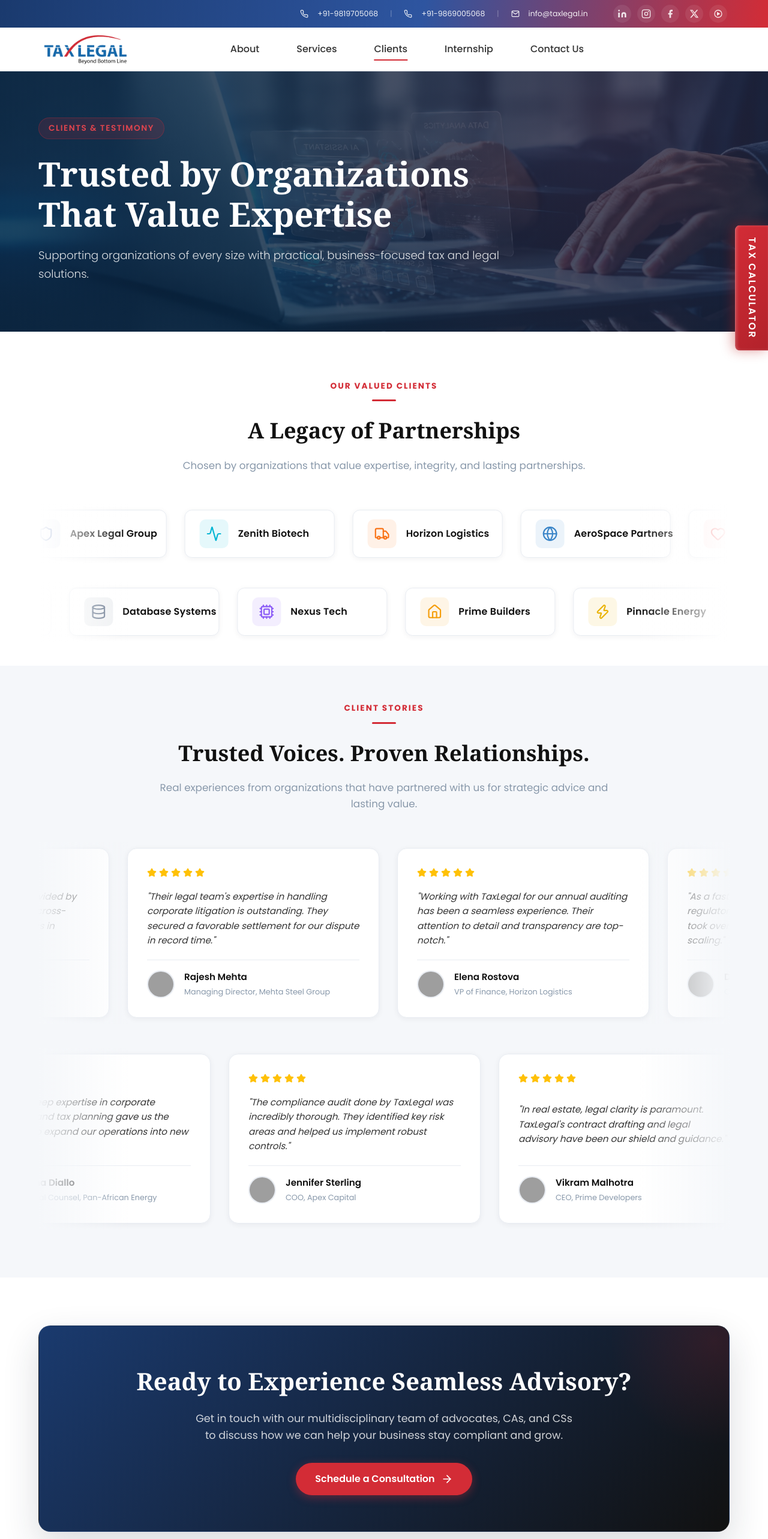
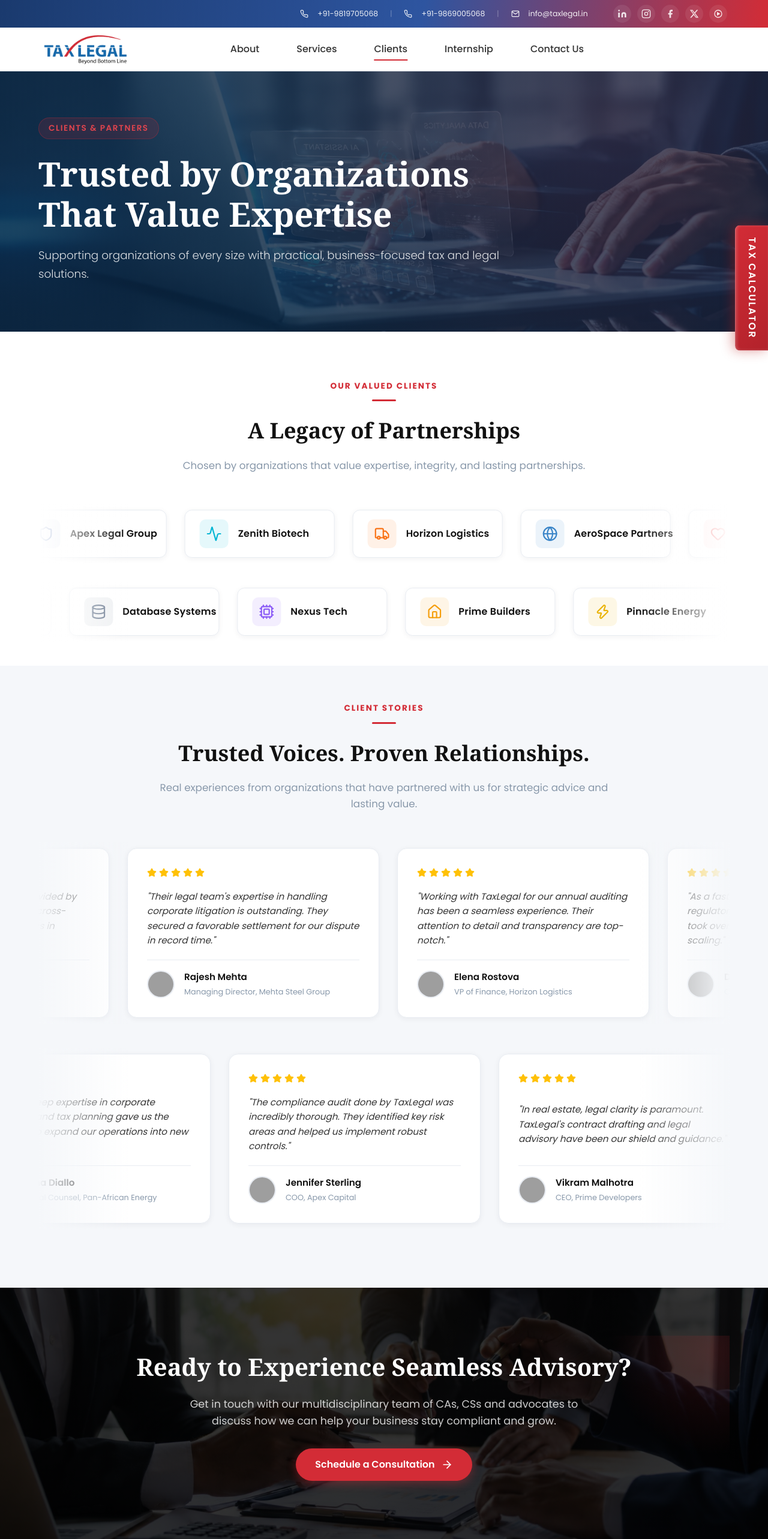
Before and after one commit to Aditya-osa/Taxlegal-new, a React app: page /clients in a window 1280 px wide. Shown: the top 2566 px of the page at 60% size. Built offline with nearby package versions, Linux system fonts and the light colour scheme; grey boxes are pictures that could not be loaded; the HTML template or start-up script is replaced by a standard one.

Commit message:
added footer img

```diff
--- a/src/components/HomePage/AboutSection.jsx
+++ b/src/components/HomePage/AboutSection.jsx
@@ -1,7 +1,9 @@
 import React from 'react';
+import { useNavigate } from 'react-router-dom';
 import './AboutSection.css';
 
 const AboutSection = () => {
+  const navigate = useNavigate();
   return (
     <section className="about-section">
       <div className="about-container">
@@ -57,7 +59,7 @@ const AboutSection = () => {
             <p className="feature-box-desc">Maintaining the highest standards of professionalism, ethics and confidentiality.</p>
           </div>
         </div>
-        <button className="btn-navy" style={{ marginTop: '10px', alignSelf: 'center' }}>Read More About Us</button>
+        <button className="btn-navy" style={{ marginTop: '10px', alignSelf: 'center' }} onClick={() => navigate('/about')}>Read More About Us</button>
 
       </div>
     </section>
--- a/src/components/HomePage/CareerSection.jsx
+++ b/src/components/HomePage/CareerSection.jsx
@@ -1,7 +1,9 @@
 import React from 'react';
+import { useNavigate } from 'react-router-dom';
 import './CareerSection.css';
 
 const CareerSection = () => {
+  const navigate = useNavigate();
   return (
     <section className="career-section">
       <div className="career-container">
@@ -21,7 +23,7 @@ const CareerSection = () => {
             <div className="intern-badge"><span className="dot"></span>Video Editing</div>
           </div>
 
-          <button className="btn-primary" style={{ marginTop: '20px' }}>Apply for Internship</button>
+          <button className="btn-primary" style={{ marginTop: '20px' }} onClick={() => navigate('/internship')}>Apply for Internship</button>
         </div>
 
         <div className="career-criteria-column">
@@ -58,7 +60,7 @@ const CareerSection = () => {
               <p><strong>Stipend:</strong>Applicable for internships of 12 months or longer.</p>
             </div>
 
-            <button className="btn-primary-full">View Full Program Details</button>
+            <button className="btn-primary-full" onClick={() => navigate('/internship')}>View Full Program Details</button>
           </div>
         </div>
       </div>
--- a/src/components/HomePage/HeroSection.jsx
+++ b/src/components/HomePage/HeroSection.jsx
@@ -1,7 +1,9 @@
 import React from 'react';
+import { useNavigate } from 'react-router-dom';
 import './HeroSection.css';
 
 const HeroSection = () => {
+  const navigate = useNavigate();
   return (
     <section className="hero-section">
       <div className="hero-overlay"></div>
@@ -18,8 +20,8 @@ const HeroSection = () => {
           </p>
           <br/>
           <div className="hero-buttons">
-            <button className="btn-primary">Contact Us Now</button>
-            <button className="btn-secondary">Our Practice Areas</button>
+            <button className="btn-primary" onClick={() => navigate('/contact')}>Contact Us Now</button>
+            <button className="btn-secondary" onClick={() => navigate('/services')}>Our Practice Areas</button>
           </div>
 
           <div className="hero-stats">
--- a/src/components/HomePage/ServicesSection.jsx
+++ b/src/components/HomePage/ServicesSection.jsx
@@ -1,4 +1,5 @@
 import React from "react";
+import { useNavigate } from "react-router-dom";
 import "./ServicesSection.css";
 
 const services = [
@@ -73,6 +74,16 @@ const services = [
 ];
 
 const ServicesSection = ({ navigateToPage }) => {
+  const navigate = useNavigate();
+
+  const handleNavigation = (path) => {
+    if (navigateToPage) {
+      navigateToPage(path);
+    } else {
+      navigate(`/${path}`);
+    }
+  };
+
   return (
     <section className="services-section services-component">
       <div className="container">
@@ -98,7 +109,6 @@ const ServicesSection = ({ navigateToPage }) => {
             <div
               className="service-card"
               key={service.id}
-              onClick={() => navigateToPage?.("services")}
             >
               <img
                 src={service.image}
@@ -124,7 +134,7 @@ const ServicesSection = ({ navigateToPage }) => {
         <div style={{ textAlign: "center", marginTop: "40px" }}>
           <button
             className="btn-navy"
-            onClick={() => navigateToPage?.("services")}
+            onClick={() => handleNavigation("services")}
           >
             Explore More
           </button>
--- a/src/components/layout/Footer.css
+++ b/src/components/layout/Footer.css
@@ -1,6 +1,7 @@
 .site-footer {
-  background-color: var(--dark, #0f172a);
-  color: #e2e8f0;
+  background: linear-gradient(rgba(15, 23, 42, 0.9), rgba(15, 23, 42, 0.9)), url("/Footer.png") no-repeat center center;
+  background-size: cover;
+  color: #ffffff;
   padding: 64px 0 0;
 }
 
@@ -30,7 +31,7 @@
 
 .footer-desc {
   font-size: 0.88rem;
-  color: #a0aec0;
+  color: #ffffff;
   line-height: 1.6;
   margin-bottom: 24px;
 }
@@ -78,7 +79,7 @@
 
 .footer-links-list a {
   font-size: 0.88rem;
-  color: #a0aec0;
+  color: #ffffff;
   transition: color 0.2s;
   display: inline-block;
 }
@@ -107,7 +108,7 @@
 
 .reach-text {
   font-size: 0.88rem;
-  color: #a0aec0;
+  color: #ffffff;
   line-height: 1.5;
 }
 
@@ -127,7 +128,7 @@
 
 .footer-copyright {
   font-size: 0.82rem;
-  color: #718096;
+  color: #ffffff;
 }
 
 .footer-bottom-links {
@@ -138,7 +139,7 @@
 
 .footer-bottom-links a {
   font-size: 0.82rem;
-  color: #718096;
+  color: #ffffff;
   transition: color 0.2s;
 }
 
@@ -161,14 +162,14 @@
 
 .footer-disclaimer-block p {
   font-size: 0.76rem;
-  color: #718096;
+  color: #ffffff;
   line-height: 1.5;
   margin: 0;
   text-align: justify;
 }
 
 .footer-disclaimer-block p strong {
-  color: #a0aec0;
+  color: #ffffff;
   font-weight: 600;
 }
 
--- a/src/pages/Clients/ClientsPage.css
+++ b/src/pages/Clients/ClientsPage.css
@@ -94,9 +94,11 @@
     min-height: 320px;
     padding: 60px 0;
   }
+
   .clients-hero-title {
     font-size: 2.5rem;
   }
+
   .clients-hero-description {
     font-size: 1rem;
   }
@@ -174,9 +176,11 @@
   .clients-section-title {
     font-size: 1.75rem;
   }
+
   .clients-logos-section {
     padding: 60px 0 30px 0;
   }
+
   .clients-testimonials-section {
     padding: 40px 0 60px 0;
   }
@@ -229,11 +233,13 @@
 .testimonies-marquee .marquee-track::before {
   background: linear-gradient(to right, var(--off-white) 0%, transparent 100%);
 }
+
 .testimonies-marquee .marquee-track::after {
   background: linear-gradient(to left, var(--off-white) 0%, transparent 100%);
 }
 
 @media (max-width: 768px) {
+
   .marquee-track::before,
   .marquee-track::after {
     width: 50px;
@@ -260,6 +266,7 @@
 .testimonies-marquee .marquee-left {
   animation: scroll-left 45s linear infinite;
 }
+
 .testimonies-marquee .marquee-right {
   animation: scroll-right 45s linear infinite;
 }
@@ -273,6 +280,7 @@
   0% {
     transform: translateX(0);
   }
+
   100% {
     transform: translateX(-50%);
   }
@@ -282,6 +290,7 @@
   0% {
     transform: translateX(-50%);
   }
+
   100% {
     transform: translateX(0);
   }
@@ -347,7 +356,8 @@
   gap: 20px;
   box-shadow: var(--shadow-sm);
   transition: transform 0.3s cubic-bezier(0.16, 1, 0.3, 1), border-color 0.3s, box-shadow 0.3s;
-  white-space: normal; /* Restore standard wrapping for texts */
+  white-space: normal;
+  /* Restore standard wrapping for texts */
   flex-shrink: 0;
 }
 
@@ -418,19 +428,22 @@
 /* CTA SECTION */
 .clients-cta-section {
   padding: 80px 0;
-  background-color: var(--white);
+  background: linear-gradient(rgba(0, 0, 0, 0.8), rgba(0, 0, 0, 0.8)), url("/assets/Clients%20page/Banner.png") no-repeat center center;
+  background-size: cover;
+  margin-top: 17px;
+  margin-bottom: 17px;
 }
 
 .clients-cta-card {
-  background: linear-gradient(135deg, var(--navy) 0%, var(--dark) 100%);
-  padding: 60px 40px;
-  border-radius: 20px;
+  background: transparent;
+  padding: 20px 0;
+  border-radius: 0;
   text-align: center;
   color: var(--white);
   position: relative;
   overflow: hidden;
-  box-shadow: var(--shadow-lg);
-  border: 1px solid rgba(255, 255, 255, 0.05);
+  box-shadow: none;
+  border: none;
 }
 
 /* Abstract design in CTA card */
@@ -501,9 +514,11 @@
   .clients-cta-card {
     padding: 40px 24px;
   }
+
   .clients-cta-card h2 {
     font-size: 1.85rem;
   }
+
   .clients-cta-card p {
     font-size: 0.95rem;
     margin-bottom: 24px;
--- a/src/pages/Clients/ClientsPage.jsx
+++ b/src/pages/Clients/ClientsPage.jsx
@@ -148,11 +148,19 @@ const ClientsPage = () => {
 
       <main className="clients-main-content">
         {/* HERO SECTION */}
-        <section className="clients-hero-section">
+        <section
+          className="clients-hero-section"
+          style={{
+            background: `linear-gradient(rgba(10, 37, 64, 0.8), rgba(10, 37, 64, 0.8)), url('/assets/Internships/Contact.jpeg')`,
+            backgroundSize: 'cover',
+            backgroundPosition: 'center',
+            backgroundRepeat: 'no-repeat'
+          }}
+        >
           <div className="clients-hero-overlay"></div>
           <div className="container clients-hero-container">
             <div className="clients-hero-content">
-              <span className="clients-badge-simple">Clients & Testimony</span>
+              <span className="clients-badge-simple">Clients & Partners</span>
               <h1 className="clients-hero-title">
                 Trusted by Organizations That Value Expertise
               </h1>
@@ -332,7 +340,7 @@ const ClientsPage = () => {
             <div className="clients-cta-card">
               <h2>Ready to Experience Seamless Advisory?</h2>
               <p>
-                Get in touch with our multidisciplinary team of advocates, CAs, and CSs to discuss how we can help your business stay compliant and grow.
+                Get in touch with our multidisciplinary team of  CAs, CSs  and advocates to discuss how we can help your business stay compliant and grow.
               </p>
               <a href="/contact" className="clients-cta-btn">
                 Schedule a Consultation
```
Also changed, not shown: src/components/layout/Footer.jsx (+3 -13 lines), public/Footer.png (added), public/assets/Clients page/Banner.png (added).
